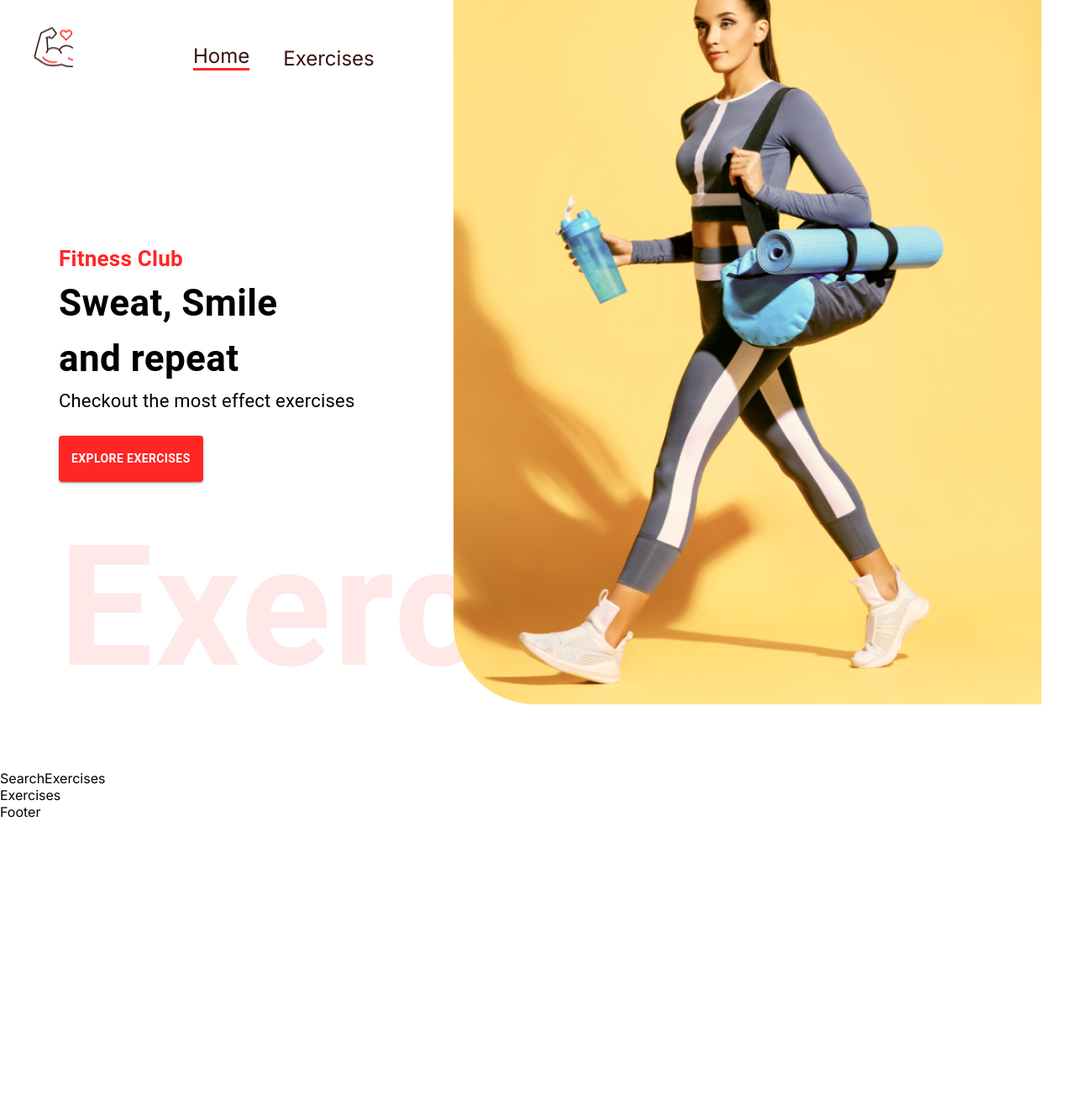
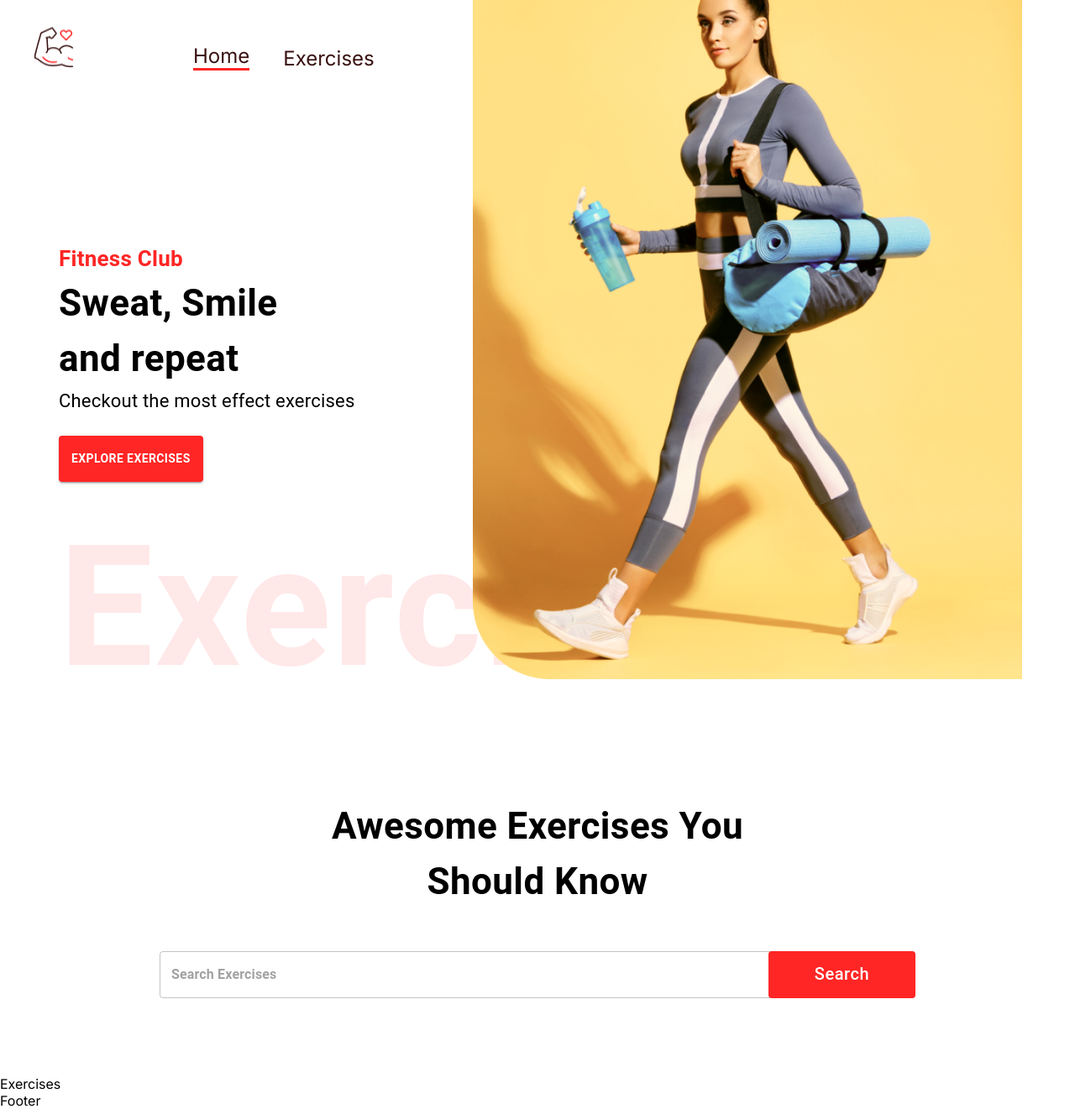
Before and after one commit to FelipeMatthew/fit-flex, a React (Create React App) app: page / in a window 1280 px wide. Shown: the whole page at 84% size. Before the commit the page ends 977 px from the top, so only its background shows below. Built offline with nearby package versions, Linux system fonts and the light colour scheme.

Commit message:
✨ feat: Search exercise section

```diff
--- a/src/components/HeroBanner.js
+++ b/src/components/HeroBanner.js
@@ -31,7 +31,12 @@ const HeroBanner = () => {
         Explore exercises
       </Button>
 
-      <img src={HeroBannerImage} alt="Banner" className='hero-banner-img' style={{ zIndex: 1 }} />
+      <img
+        src={HeroBannerImage}
+        alt="Banner"
+        className='hero-banner-img'
+        style={{ zIndex: 1, height: '870px', objectFit: 'contain' }}
+      />
 
       <Typography
         fontSize='200px'
--- a/src/components/SearchExercises.js
+++ b/src/components/SearchExercises.js
@@ -1,8 +1,63 @@
-import React from 'react'
+import React, { useState, useEffect } from 'react'
+import { Box, Button, Stack, TextField, Typography } from '@mui/material'
 
 const SearchExercises = () => {
+  const [search, setSearch] = useState('');
+
+  const handleSearch = async () => {
+    // If dont have search show all exercises
+    if(!search) {
+      // const exercisesData = await fetchData()
+    }
+  }
+
   return (
-    <div>SearchExercises</div>
+    <Stack
+      alignItems='center' mt='37px'
+      justifyContent='center' p='20px'
+    >
+      <Typography fontWeight={700} mb='50px' textAlign='center' sx={{
+        fontSize: { lg: '44px', xs: '30px' }
+      }}>
+        Awesome Exercises You <br /> Should Know
+      </Typography>
+
+      <Box position='relative' mb='72px'>
+        <TextField
+          sx={{
+            input: {
+              fontWeight: '700',
+              border: 'none',
+              borderRadius: '4px',
+            },
+            width: { lg: '900px', xs: '350px' },
+            backgroundColor: '#FFF',
+            borderRadius: '40px'
+
+          }}
+          placeholder='Search Exercises'
+          type='text'
+          height='76px'
+          onChange={(e) => setSearch(e.target.value.toLowerCase())}
+        />
+        <Button className='search-btn' sx={{
+            backgroundColor: '#FF2625',
+            color: '#FFF',
+            textTransform: 'none',
+            width: { lg: '175px', xs: '80px' },
+            fontSize: { lg: '20px', xs: '18px' },
+            height: '56px',
+            position: 'absolute',
+            right: '0',
+            marginLeft: '16px'
+          }}
+          onClick={handleSearch}
+        >
+          Search
+        </Button>
+
+      </Box>
+    </Stack>
   )
 }
 
```
Also changed, not shown: src/utils/fetchData.js (added, +9 -0 lines), 1 other file (tests, documents, lock files or other folders).
